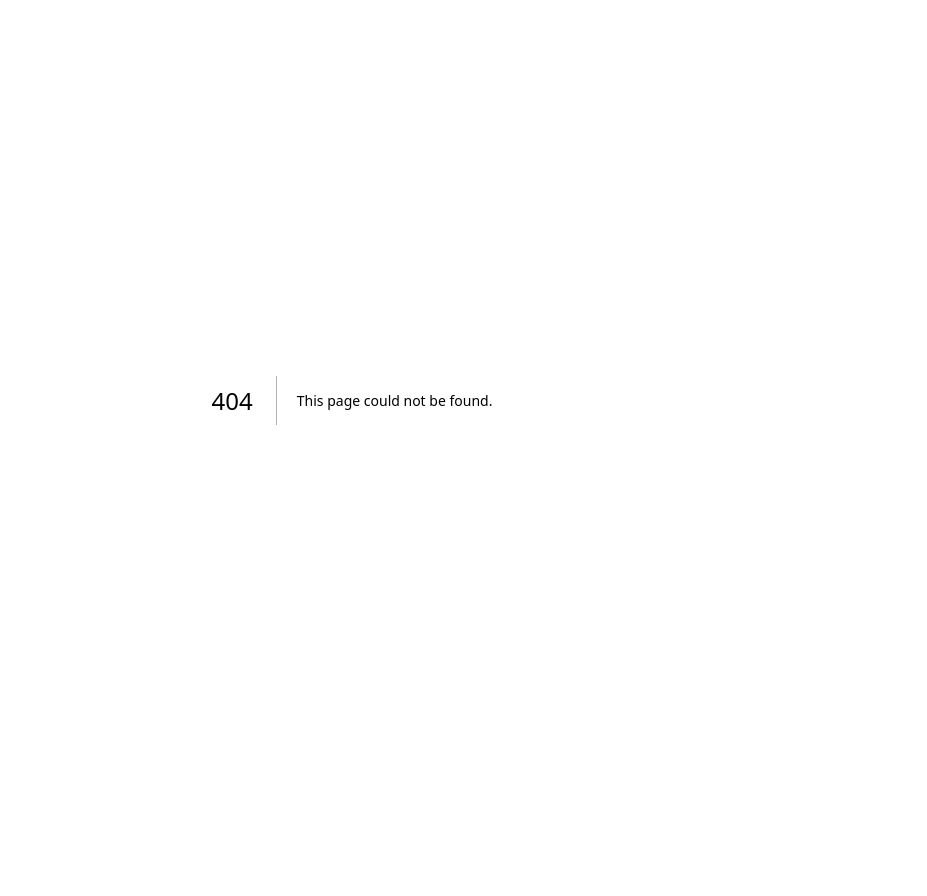
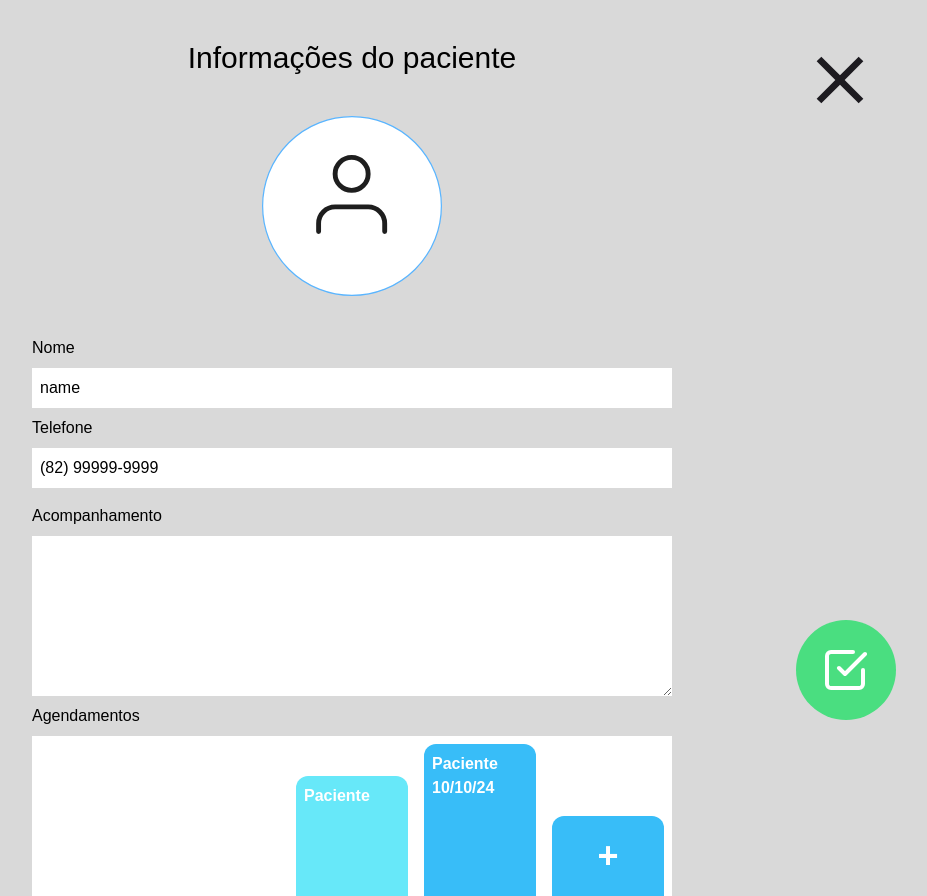
Before and after one commit to ghastcmd/schedule-app, a Next.js app in the folder frontend/: page /list-patients/0 in a window 1280 px wide. Before the commit this address had no page. Shown: the whole page, without its empty margins (288-1215 px from the left). Before the commit the page ends 800 px from the top, so only its background shows below. Built offline with nearby package versions, Linux system fonts and the light colour scheme; no server answers.

Commit message:
patient page

```diff
--- /dev/null
+++ b/frontend/app/list-patients/[patientId]/page.tsx
@@ -0,0 +1,183 @@
+"use client";
+
+import React, { useState, useEffect } from "react";
+import Image from "next/image";
+
+import GridItem from "/app/components/gridItem";
+
+import Check from "/public/Check.svg";
+import Close from "/public/close.svg";
+import Link from "next/link";
+
+function SchedulingPatient({ data }: { data: Array }) {
+  function renderSwitch(type: string, value: string, key: number) {
+    return (
+      <div className="h-full w-[8rem]" key={key}>
+        <div
+          className={`${
+            type === "after"
+              ? "bg-sky-400 h-[9.5rem] top-2"
+              : "bg-cyan-300 h-[7.5rem] top-10 text-white"
+          } w-[7rem] absolute rounded-t-xl mx-2`}
+        >
+          <div className="m-2 text-white font-bold">{value}</div>
+        </div>
+      </div>
+    );
+  }
+
+  return (
+    <div className="bg-white h-[10rem] relative flex flex-row justify-end">
+      {data.map((e, k) => renderSwitch(e.type, e.value, k))}
+
+      <div className="h-full w-[8rem]">
+        <div className="bg-sky-400 w-[7rem] h-[5rem] top-20 absolute rounded-t-xl mx-2">
+          <div className="text-white font-bold flex justify-center items-center h-full text-4xl">
+            +
+          </div>
+        </div>
+      </div>
+    </div>
+  );
+}
+
+export default function PatientCanvas({
+  params,
+}: {
+  params: { patientId: string };
+}) {
+  const [id, setId] = useState(0);
+  const [patient, setPatient] = useState({
+    name: "name",
+    phone: "(82) 99999-9999",
+  });
+
+  const [name, setName] = useState("name");
+  const [phone, setPhone] = useState("(82) 99999-9999");
+  const [followup, setFollowup] = useState("");
+
+  const [schedule, setSchedule] = useState([
+    { value: "Paciente", type: "previous" },
+    { value: "Paciente 10/10/24", type: "after" },
+  ]);
+
+  const fetchPatient = async () => {
+    const id = await params.then((param) => param.patientId);
+    await setId(id);
+    const data = await fetch(`http://localhost:3030/patients/${id}`);
+    const _data = await data.json();
+    setPatient({
+      name: _data.name,
+      phone: _data.phone,
+      followup: _data.followup,
+    });
+
+    const todayDate = new Date().getTime();
+    _data.schedules.forEach((value) => {
+      const _date = new Date(value.date).getTime();
+      if (_date < todayDate) {
+        value.type = "previous";
+      } else {
+        value.type = "after";
+      }
+    });
+    setSchedule(_data.schedules);
+  };
+
+  const sendUpdate = async () => {
+    await fetch(`http://localhost:3030/patients/${id}`, {
+      method: "PATCH",
+      headers: {
+        "Content-Type": "application/json",
+      },
+      body: {
+        name: name,
+        phone: phone,
+        followup: followup,
+      },
+    });
+
+    console.log("clicked send");
+  };
+
+  useEffect(() => {
+    fetchPatient();
+  }, []);
+
+  const updateValues = async () => {
+    setName(patient.name);
+    setPhone(patient.phone);
+    setFollowup(patient.followup !== null ? patient.followup : "");
+  };
+
+  useEffect(() => {
+    updateValues();
+  }, [patient]);
+
+  const updateName = (e) => {
+    setName(e.target.value);
+  };
+
+  const updatePhone = (e) => {
+    setPhone(e.target.value);
+  };
+
+  const updateFollowup = (e) => {
+    setFollowup(e.target.value);
+  };
+
+  return (
+    <div className="flex flex-col items-center justify-center relative">
+      <h1 className="mt-10 text-3xl">Informações do paciente</h1>
+
+      <GridItem nome={""} />
+
+      <div className="flex flex-col w-[40rem] mt-10">
+        <h1>Nome</h1>
+        <input
+          className="my-2 p-2"
+          type="text"
+          value={name}
+          onChange={(e) => updateName(e)}
+        />
+
+        <h1>Telefone</h1>
+        <input
+          className="my-2 p-2"
+          type="phone"
+          value={phone}
+          onChange={(e) => updatePhone(e)}
+        />
+
+        <h1 className="my-2">Acompanhamento</h1>
+
+        <textarea
+          className="h-[10rem]"
+          name=""
+          id=""
+          value={followup}
+          onChange={(e) => updateFollowup(e)}
+        ></textarea>
+
+        <h1 className="my-2">Agendamentos</h1>
+
+        <SchedulingPatient data={schedule} />
+      </div>
+
+      <div
+        onClick={() => sendUpdate()}
+        className="rounded-full w-[100px] h-[100px] p-2 bg-green-400 flex items-center justify-center text-white text-7xl right-24 bottom-20 fixed"
+      >
+        <span className="select-none">
+          <Image src={Check} alt="check" />
+        </span>
+      </div>
+
+      <div className="fixed top-10 right-28">
+        <Link href="/list-patients">
+          <Image src={Close} alt="close" />
+        </Link>
+      </div>
+    </div>
+  );
+}
```
